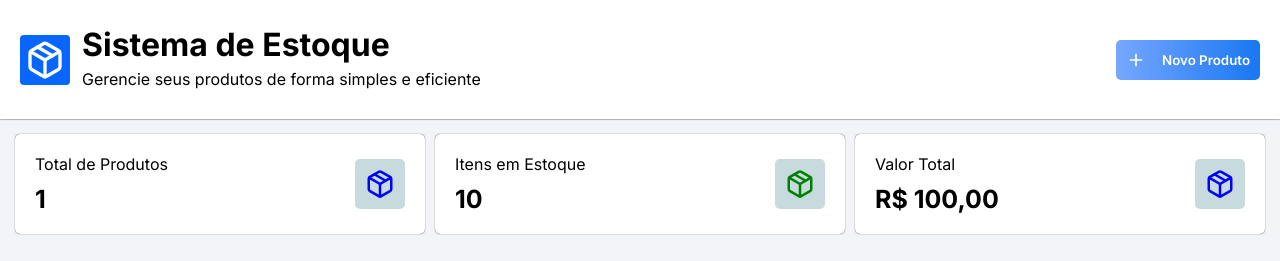
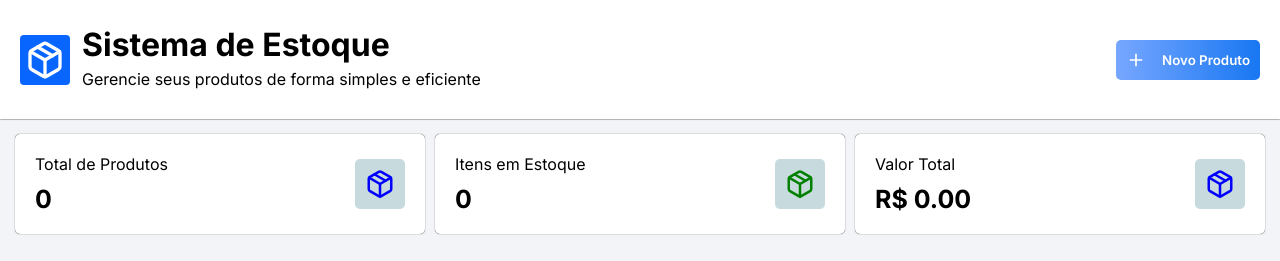
Before and after one commit to Uberdanalmeida/controle-estoque, a React (Vite) app: page / in a window 1280 px wide. Shown: the top 261 px of the page. Built offline with nearby package versions, Linux system fonts and the light colour scheme.

Commit message:
Atualiza componente Main para exibir lista de produtos, total de itens em estoque e valor total dinâmico.

```diff
--- a/src/App.jsx
+++ b/src/App.jsx
@@ -34,7 +34,7 @@ export default function App() {
   return(
     <div className="principal">
       <Header abrirModal={abrirModal}/>
-      <Main/>
+      <Main listaProdutos={cadastroUsuario} />
       <Aside/>
       <Cadastro listaProdutos={cadastroUsuario} removerProduto={removerProduto}></Cadastro>
       { exibirModal && <Modal fecharModal={ fecharModal } MostrarCadastro={MostrarCadastro}/>}
--- a/src/Components/Main.jsx
+++ b/src/Components/Main.jsx
@@ -1,29 +1,52 @@
 import { FiPackage } from "react-icons/fi";
 
-export default function Main() {
-    return(
+export default function Main({ listaProdutos }) {
+
+    const totalProdutos = listaProdutos.length;
+
+    const totalEstoque = listaProdutos.reduce((total, item) => {
+        return total + Number(item.quantidade);
+    }, 0);
+
+    const valorTotal = listaProdutos.reduce((total, item) => {
+        return total + (Number(item.quantidade) * Number(item.preco));
+    }, 0);
+
+    return (
         <div className="card">
+
             <div className="cards">
                 <div>
                     <p>Total de Produtos</p>
-                    <span className="num">1</span>
+                    <span className="num">{totalProdutos}</span>
                 </div>
-                <span className="icon"><FiPackage size={30} color="blue"/></span>
+                <span className="icon">
+                    <FiPackage size={30} color="blue"/>
+                </span>
             </div>
+
             <div className="cards">
                 <div>
                     <p>Itens em Estoque</p>
-                    <span className="num">10</span>
+                    <span className="num">{totalEstoque}</span>
                 </div>
-                <span className="icon"><FiPackage size={30} color="green"/></span>
+                <span className="icon">
+                    <FiPackage size={30} color="green"/>
+                </span>
             </div>
+
             <div className="cards">
                 <div>
                     <p>Valor Total</p>
-                    <span className="num">R$ 100,00</span>
+                    <span className="num">
+                        R$ {valorTotal.toFixed(2)}
+                    </span>
                 </div>
-                <span className="icon"><FiPackage size={30} color="blue"/></span>
+                <span className="icon">
+                    <FiPackage size={30} color="blue"/>
+                </span>
             </div>
+
         </div>
     )
 }
```
